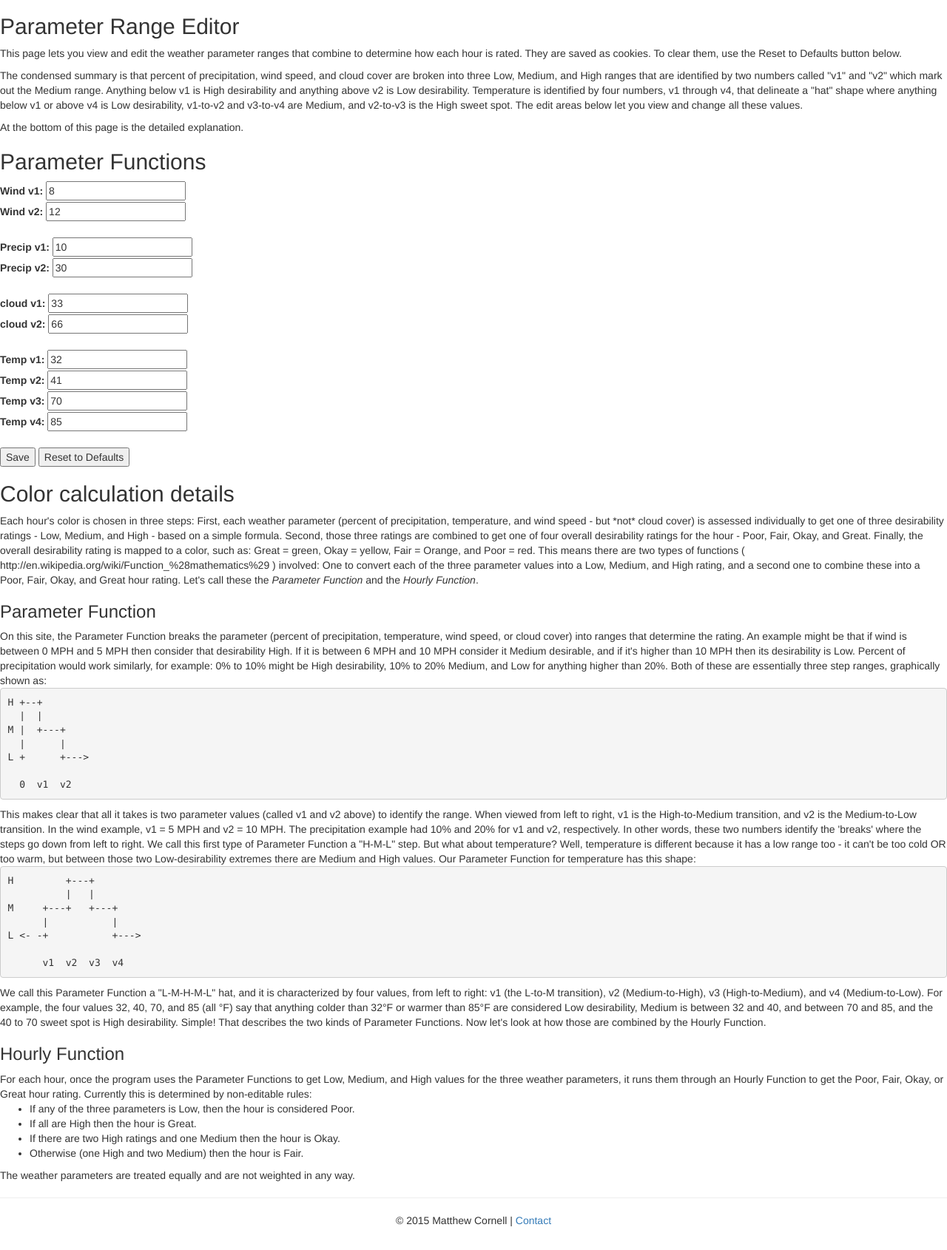
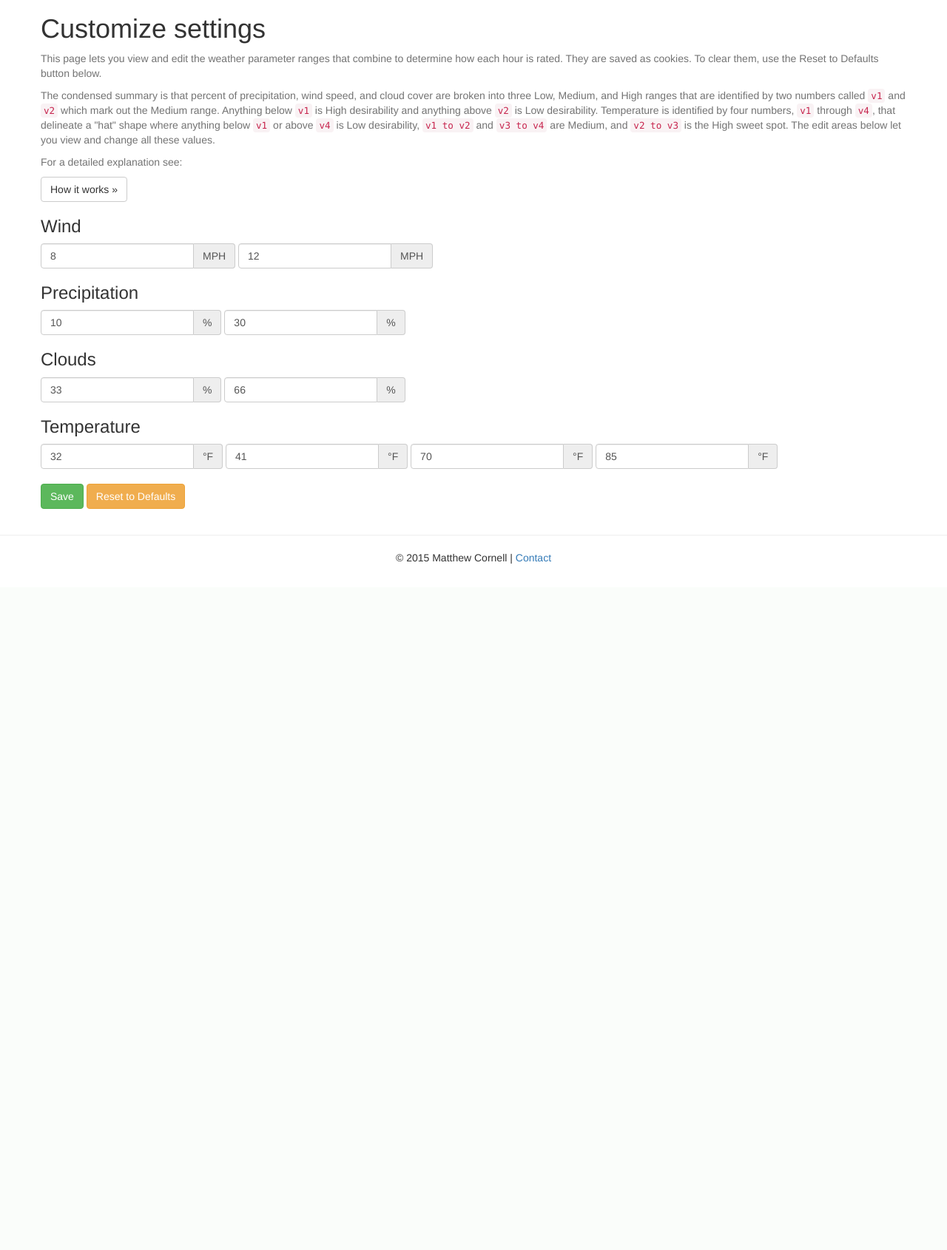
Before and after one commit to matthewcornell/peepweather, a Flask app: page /settings in a window 1280 px wide. Shown: the part 51-1741 px from the top of the page at 74% size. After the commit the page ends 813 px from the top, so only its background shows below. Run offline with Flask 2, Linux system fonts and the light colour scheme; some libraries are stand-ins or nearby versions.

Commit message:
settings

```diff
--- a/app/templates/settings.html
+++ b/app/templates/settings.html
@@ -1,66 +1,136 @@
 {% extends "base.html" %}
-{% block title %}Edit Settings{% endblock %}
+
+{% block title %}Settings{% endblock %}
 
 {% block content %}
 
-    <h2>Parameter Range Editor</h2>
+    <div class="container">
+        <div class="row">
+            <h1>Customize settings</h1>
 
-    <p>This page lets you view and edit the weather parameter ranges that combine to determine how each hour is
-        rated. They are saved as cookies. To clear them, use the Reset to Defaults button below.</p>
+            <p class="help-block">This page lets you view and edit the weather parameter ranges that combine to
+                determine how each hour is rated. They are saved as cookies. To clear them, use the Reset to Defaults
+                button below.</p>
 
-    <p>The condensed summary is that percent of precipitation, wind speed, and cloud cover are broken into three Low, Medium,
-    and High ranges that are identified by two numbers called "v1" and "v2" which mark out the Medium range. Anything below
-    v1 is High desirability and anything above v2 is Low desirability. Temperature is identified by four numbers, v1 through
-    v4, that delineate a "hat" shape where anything below v1 or above v4 is Low desirability, v1-to-v2 and v3-to-v4 are
-    Medium, and v2-to-v3 is the High sweet spot. The edit areas below let you view and change all these values.
-    </p>
+            <p class="help-block">The condensed summary is that percent of precipitation, wind speed, and cloud cover
+                are broken into three Low, Medium, and High ranges that are identified by two numbers called
+                <code>v1</code> and <code>v2</code> which mark out the Medium range. Anything below <code>v1</code> is
+                High desirability and anything above <code>v2</code> is Low desirability. Temperature is identified by
+                four numbers, <code>v1</code> through <code>v4</code>, that delineate a "hat" shape where anything
+                below <code>v1</code> or above <code>v4</code> is Low desirability, <code>v1 to v2</code> and
+                <code>v3 to v4</code> are Medium, and <code>v2 to v3</code> is the High sweet spot. The edit areas
+                below let you view and change all these values.
+            </p>
 
-    <p>At the bottom of this page is the detailed explanation.</p>
+            <p class="help-block">For a detailed explanation see:</p>
+
+            <p><a class="btn btn-default" href="{{ url_for('showHowItWorks') }}" role="button">How it works &raquo;</a>
+            </p>
 
 
-    <h2>Parameter Functions</h2>
+            <form class="form-group" method="POST" action="{{ url_for('do_edit_parameters_submit') }}">
+                <div>
+                    <h3>Wind</h3>
 
-    <form method="POST" action="{{ url_for('do_edit_parameters_submit') }}">
-        <label for='wind_v1_text'>Wind v1: </label>
-        <input id='wind_v1_text' type='text' name='wind_v1_value'>
-        <br>
-        <label for='wind_v2_text'>Wind v2: </label>
-        <input id='wind_v2_text' type='text' name='wind_v2_value'>
-        <br>
-        <br>
-        <label for='precip_v1_text'>Precip v1: </label>
-        <input id='precip_v1_text' type='text' name='precip_v1_value'>
-        <br>
-        <label for='precip_v2_text'>Precip v2: </label>
-        <input id='precip_v2_text' type='text' name='precip_v2_value'>
-        <br>
-        <br>
-        <label for='cloud_v1_text'>cloud v1: </label>
-        <input id='cloud_v1_text' type='text' name='cloud_v1_value'>
-        <br>
-        <label for='cloud_v2_text'>cloud v2: </label>
-        <input id='cloud_v2_text' type='text' name='cloud_v2_value'>
-        <br>
-        <br>
-        <label for='temp_v1_text'>Temp v1: </label>
-        <input id='temp_v1_text' type='text' name='temp_v1_value'>
-        <br>
-        <label for='temp_v2_text'>Temp v2: </label>
-        <input id='temp_v2_text' type='text' name='temp_v2_value'>
-        <br>
-        <label for='temp_v3_text'>Temp v3: </label>
-        <input id='temp_v3_text' type='text' name='temp_v3_value'>
-        <br>
-        <label for='temp_v4_text'>Temp v4: </label>
-        <input id='temp_v4_text' type='text' name='temp_v4_value'>
-        <br>
-        <br>
-        <input type='submit' name='submit_button' value='Save'>
-        <input type='submit' name='reset_button' value='Reset to Defaults'>
-    </form>
+                    <div class="form-inline">
+                        <div class="form-group">
+                            <div class="input-group">
+                                <input type="text" class="form-control" id='wind_v1_text' name="wind_v1_value" placeholder="v1">
 
+                                <div class="input-group-addon">MPH</div>
+                            </div>
+                        </div>
+                        <div class="form-group">
+                            <div class="input-group">
+                                <input type="text" class="form-control" id='wind_v2_text' name="wind_v2_value" placeholder="v2">
 
-    {# populate the range form with current values #}
+                                <div class="input-group-addon">MPH</div>
+                            </div>
+                        </div>
+                    </div>
+
+                    <h3>Precipitation</h3>
+
+                    <div class="form-inline">
+                        <div class="form-group">
+                            <div class="input-group">
+                                <input type="text" class="form-control" id='precip_v1_text' name="precip_v1_value" placeholder="v1">
+
+                                <div class="input-group-addon">%</div>
+                            </div>
+                        </div>
+                        <div class="form-group">
+                            <div class="input-group">
+                                <input type="text" class="form-control" id='precip_v2_text' name="precip_v2_value" placeholder="v2">
+
+                                <div class="input-group-addon">%</div>
+                            </div>
+                        </div>
+                    </div>
+
+                   <h3>Clouds</h3>
+
+                    <div class="form-inline">
+                        <div class="form-group">
+                            <div class="input-group">
+                                <input type="text" class="form-control" id='cloud_v1_text' name="cloud_v1_value" placeholder="v1">
+
+                                <div class="input-group-addon">%</div>
+                            </div>
+                        </div>
+                        <div class="form-group">
+                            <div class="input-group">
+                                <input type="text" class="form-control" id='cloud_v2_text' name="cloud_v2_value" placeholder="v2">
+
+                                <div class="input-group-addon">%</div>
+                            </div>
+                        </div>
+                    </div>
+
+                    <h3>Temperature</h3>
+
+                    <div class="form-inline">
+                        <div class="form-group">
+                            <div class="input-group">
+                                <input type="text" class="form-control" id='temp_v1_text' name="temp_v1_value" placeholder="v1">
+
+                                <div class="input-group-addon">&deg;F</div>
+                            </div>
+                        </div>
+                        <div class="form-group">
+                            <div class="input-group">
+                                <input type="text" class="form-control" id='temp_v2_text' name="temp_v2_value" placeholder="v2">
+
+                                <div class="input-group-addon">&deg;F</div>
+                            </div>
+                        </div>
+                        <div class="form-group">
+                            <div class="input-group">
+                                <input type="text" class="form-control" id='temp_v3_text' name="temp_v3_value" placeholder="v3">
+
+                                <div class="input-group-addon">&deg;F</div>
+                            </div>
+                        </div>
+                        <div class="form-group">
+                            <div class="input-group">
+                                <input type="text" class="form-control" id='temp_v4_text' name="temp_v4_value" placeholder="v4">
+
+                                <div class="input-group-addon">&deg;F</div>
+                            </div>
+                        </div>
+                    </div>
+
+                </div>
+
+                <p class="h3 text-muted"></p>
+                <button name='submit_button' class="btn btn-success">Save</button>
+                <button name='reset_button' class="btn btn-warning">Reset to Defaults</button>
+            </form>
+
+        </div>
+    </div>
+
+    <!-- populate the range form with current values -->
     <script type="text/javascript">
         function set_parameter_text_values() {
             var precipVals = {{ precipVals }};
@@ -81,84 +151,4 @@
         set_parameter_text_values();
     </script>
 
-
-    <h2>Color calculation details</h2>
-    Each hour's color is chosen in three steps: First, each weather parameter (percent of precipitation, temperature, and
-    wind speed - but *not* cloud cover) is assessed individually to get one of three desirability ratings - Low, Medium, and
-    High - based on a simple formula. Second, those three ratings are combined to get one of four overall desirability
-    ratings for the hour - Poor, Fair, Okay, and Great. Finally, the overall desirability rating is mapped to a color, such
-    as: Great = green, Okay = yellow, Fair = Orange, and Poor = red.
-
-    This means there are two types of functions ( http://en.wikipedia.org/wiki/Function_%28mathematics%29 ) involved:
-    One
-    to convert each of the three parameter values into a Low, Medium, and High rating, and a second one to combine
-    these into a Poor, Fair, Okay, and Great hour rating. Let's call these the <em>Parameter Function</em> and the
-    <em>Hourly Function</em>.
-
-
-    <h3>Parameter Function</h3>
-    On this site, the Parameter Function breaks the parameter (percent of precipitation, temperature, wind speed, or cloud
-    cover) into ranges that determine the rating. An example might be that if wind is between 0 MPH and 5 MPH then consider
-    that desirability High. If it is between 6 MPH and 10 MPH consider it Medium desirable, and if it's higher than 10 MPH
-    then its desirability is Low. Percent of precipitation would work similarly, for example: 0% to 10% might be High
-    desirability, 10% to 20% Medium, and Low for anything higher than 20%. Both of these are essentially three step ranges,
-    graphically shown as:
-
-    <pre>
-H +--+
-  |  |
-M |  +---+
-  |      |
-L +      +--->
-
-  0  v1  v2
-</pre>
-
-    This makes clear that all it takes is two parameter values (called v1 and v2 above) to identify the range. When
-    viewed
-    from left to right, v1 is the High-to-Medium transition, and v2 is the Medium-to-Low transition. In the wind
-    example, v1 = 5 MPH and v2 = 10 MPH. The precipitation example had 10% and 20% for v1 and v2, respectively. In
-    other words, these two numbers identify the 'breaks' where the steps go down from left to right. We call this
-    first type of Parameter Function a "H-M-L" step.
-
-    But what about temperature? Well, temperature is different because it has a low range too - it can't be too cold OR
-    too warm, but between those two Low-desirability extremes there are Medium and High values. Our Parameter Function
-    for temperature has this shape:
-
-    <pre>
-H         +---+
-          |   |
-M     +---+   +---+
-      |           |
-L <- -+           +--->
-
-      v1  v2  v3  v4
-</pre>
-
-    We call this Parameter Function a "L-M-H-M-L" hat, and it is characterized by four values, from left to right:
-    v1 (the L-to-M transition), v2 (Medium-to-High), v3 (High-to-Medium), and v4 (Medium-to-Low). For example, the
-    four values 32, 40, 70, and 85 (all °F) say that anything colder than 32°F or warmer than 85°F are considered Low
-    desirability, Medium is between 32 and 40, and between 70 and 85, and the 40 to 70 sweet spot is High desirability.
-    Simple!
-
-    That describes the two kinds of Parameter Functions. Now let's look at how those are combined by the Hourly
-    Function.
-
-
-    <h3>Hourly Function</h3>
-    For each hour, once the program uses the Parameter Functions to get Low, Medium, and High values for the three
-    weather
-    parameters, it runs them through an Hourly Function to get the Poor, Fair, Okay, or Great hour rating. Currently
-    this is determined by non-editable rules:
-
-    <ul>
-        <li>If any of the three parameters is Low, then the hour is considered Poor.</li>
-        <li>If all are High then the hour is Great.</li>
-        <li>If there are two High ratings and one Medium then the hour is Okay.</li>
-        <li>Otherwise (one High and two Medium) then the hour is Fair.</li>
-    </ul>
-
-    The weather parameters are treated equally and are not weighted in any way.
-
-
 {% endblock %}
```
Also changed, not shown: app/templates/color-key.html (+2 -42 lines), app/templates/forecast-table.html (added, +28 -0 lines), app/templates/forecast.html (+31 -34 lines), app/templates/icon-key.html (added, +33 -0 lines), README.md.
